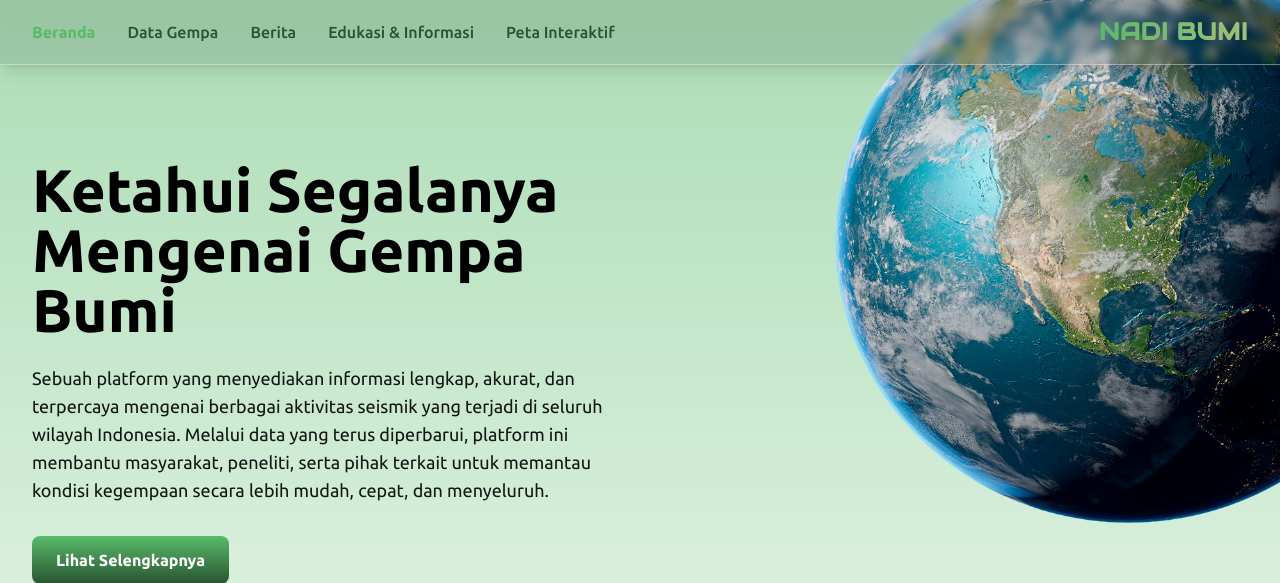
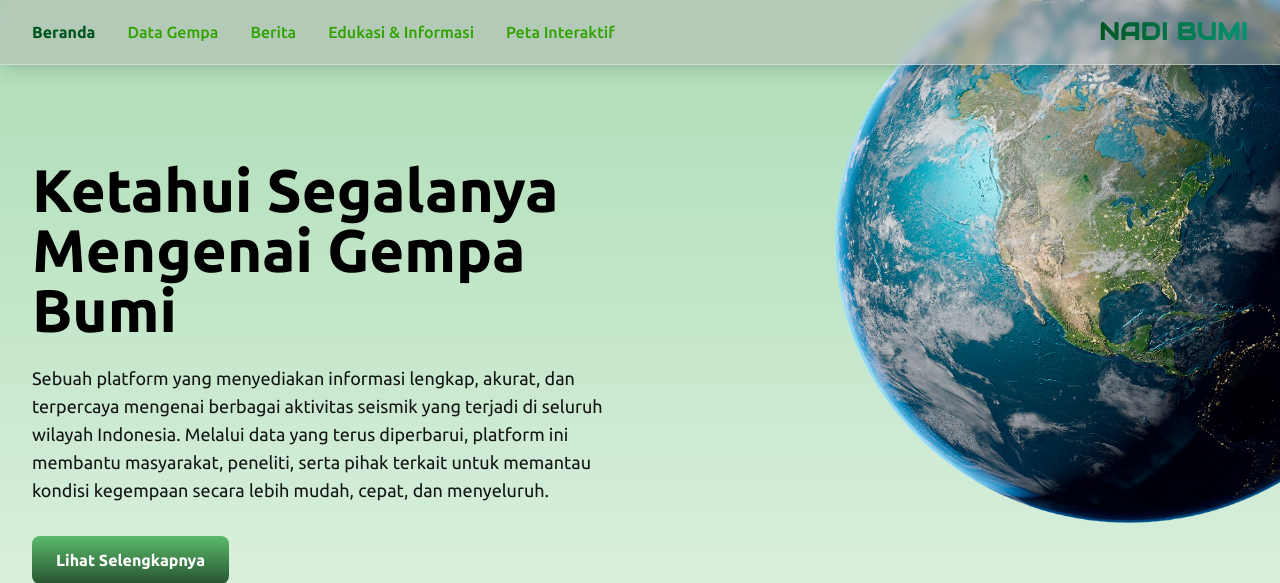
Before and after one commit to IvandryPage/nadi-bumi, a PHP site: page /beranda.php in a window 1280 px wide; the page is wider, and only the part inside the window is pictured. Shown: the top 583 px of that part. Run offline with PHP 8.4, Linux system fonts and the light colour scheme; data comes from the database, SQL or seed files in the repository; some libraries are stand-ins or nearby versions.

Commit message:
Change navigation colors in header

```diff
--- a/includes/_header.php
+++ b/includes/_header.php
@@ -31,7 +31,7 @@ $currentPage = basename($_SERVER['PHP_SELF']);
 <body class="min-h-screen bg-gradient-to-b from-[#59BA6A]/50 via-white to-white overflow-x-hidden font-['Ubuntu']">
   <header class="sticky top-10 left-0 w-full z-50 bg-[#000000]/10">
     <!-- Navigation -->
-    <nav class="backdrop-blur-sm bg-[#000000]/10 text-[#285430] fixed w-full z-50 shadow-lg border-b border-white/40">
+    <nav class="backdrop-blur-sm bg-[#B7B7B7]/50 text-[#30A300] fixed w-full z-50 shadow-lg border-b border-white/40">
       <div class="max-w-7xl mx-auto px-4 sm:px-6 lg:px-8">
         <div class="flex justify-between items-center h-16">
           <div class="flex space-x-8">
@@ -45,12 +45,12 @@ $currentPage = basename($_SERVER['PHP_SELF']);
             ];
 
             foreach ($navItems as $file => $label) {
-              $isActive = $currentPage === $file ? 'text-[#59BA6A] font-bold' : 'hover:text-[#A4BE7B] font-medium';
+              $isActive = $currentPage === $file ? 'text-[#005522] font-bold' : 'hover:text-[#C8DB56] font-medium';
               echo "<a href=\"$file\" class=\"$isActive transition duration-300\">$label</a>";
             }
             ?>
           </div>
-          <div class="text-2xl font-bold tracking-wide bg-clip-text text-transparent bg-gradient-to-r from-[#59BA6A] to-[#A4BE7B] font-['Audiowide']">
+          <div class="text-2xl font-bold tracking-wide bg-clip-text text-transparent bg-gradient-to-r from-[#005522] to-[#009471] font-['Audiowide']">
             NADI BUMI
           </div>
 
```
